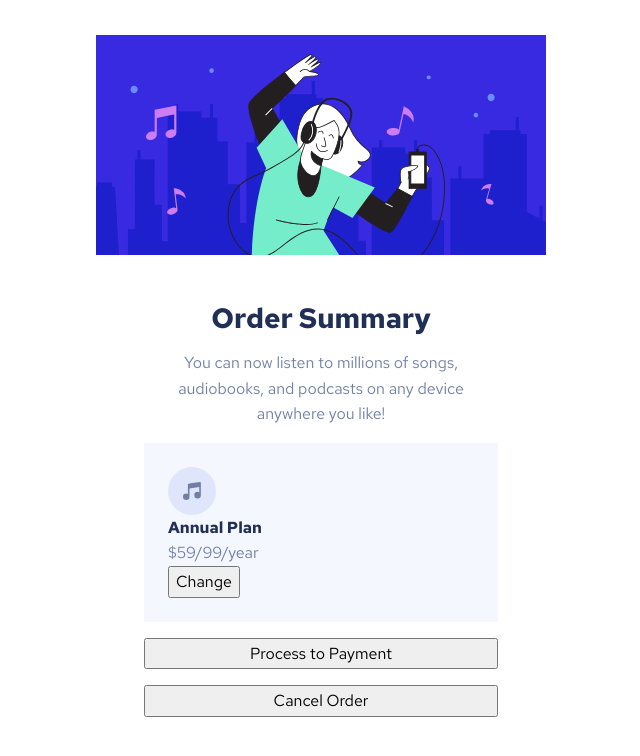
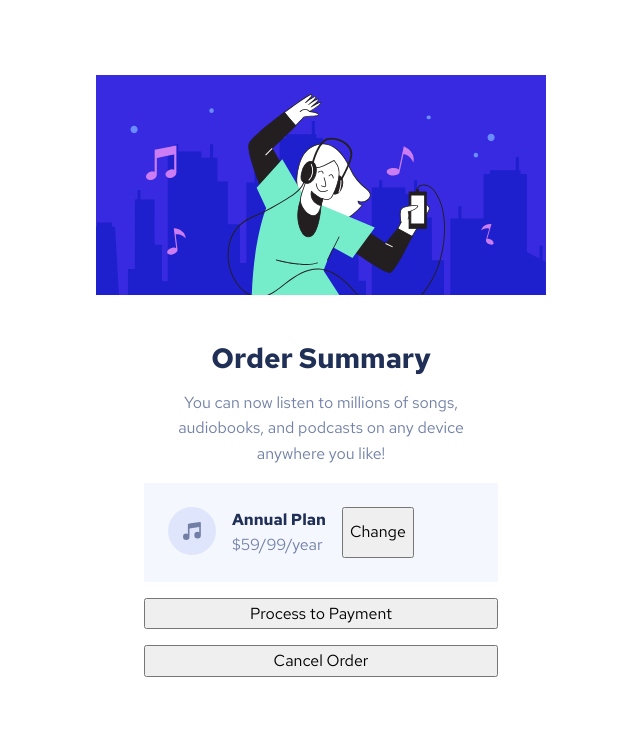
Before and after one commit to Annie-Huang/cube-css, a website: page index.html in a window 1280 px wide. Shown: the whole page, without its empty margins (319-959 px from the left). Drawn offline with Linux system fonts and the light colour scheme.

Commit message:
Allow default variable to change value for gap

```diff
--- a/style.css
+++ b/style.css
@@ -131,9 +131,12 @@ h2 {
 /* this will stretch the button as well so choose anther name */
 .grid-flow {
   display: grid;
-  gap: 1em;
+  gap: var(--gap, 1rem);
 }
-
+.flex-row {
+  display: flex;
+  gap: var(--gap, 1rem);
+}
 /* utility */
 .padding-24 {
   padding: 1.5rem;
```
